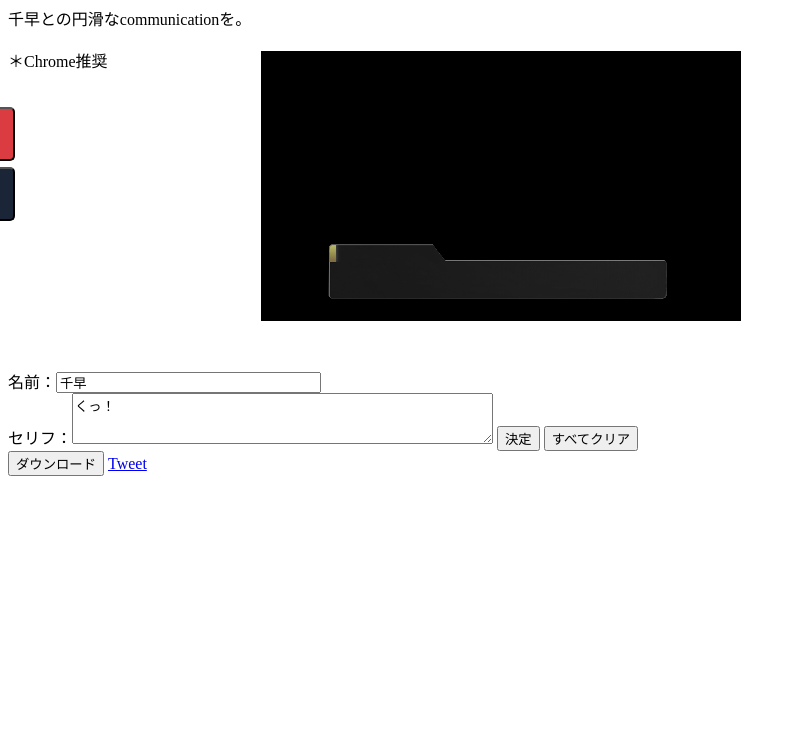
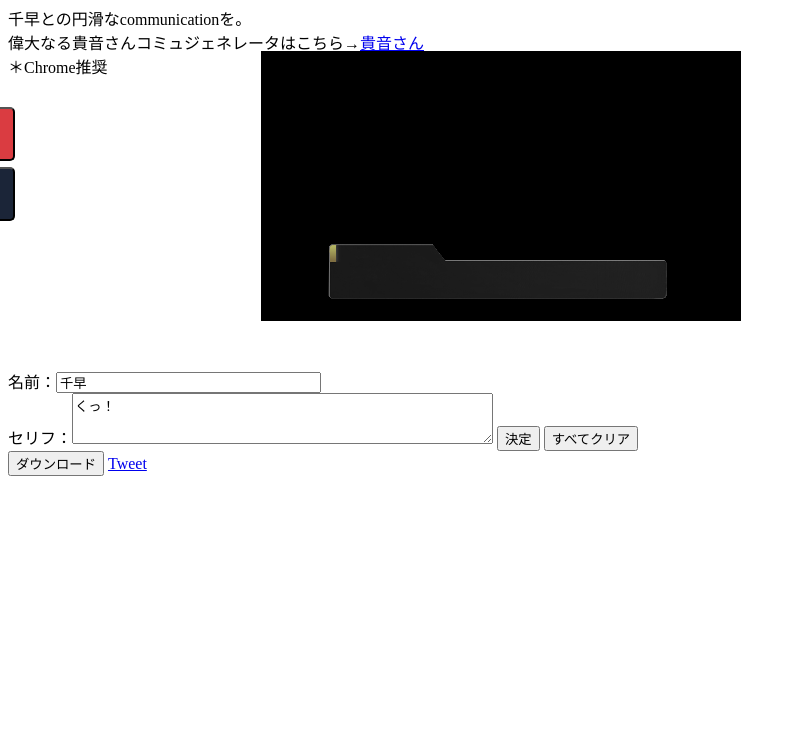
Before and after one commit to nanasi-kana/chihaya, a plain HTML site: page index.html in a window 1280 px wide. Shown: the part 69-800 px from the top of the page, without its empty margins (0-804 px from the left). Drawn offline with Linux system fonts and the light colour scheme.

Commit message:
Update index.html

```diff
--- a/index.html
+++ b/index.html
@@ -8,7 +8,9 @@
 	<div class = "first">
 	<title>千早コミュジェネレータ</title>
 	 <h2>千早コミュジェネレータ</h2>
-	 千早との円滑なcommunicationを。<br><br>＊Chrome推奨
+	 千早との円滑なcommunicationを。<br>
+	 偉大なる貴音さんコミュジェネレータはこちら→<a href="https://totonop.github.io/takane/">貴音さん</a><br>
+	 ＊Chrome推奨
 	</div>
 	<script type="text/javascript" src="createImage.js"></script>
 
```
